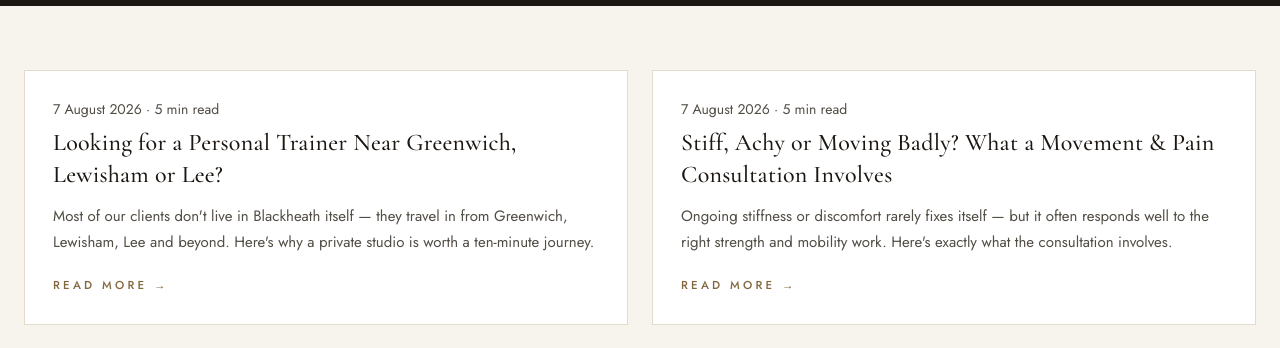
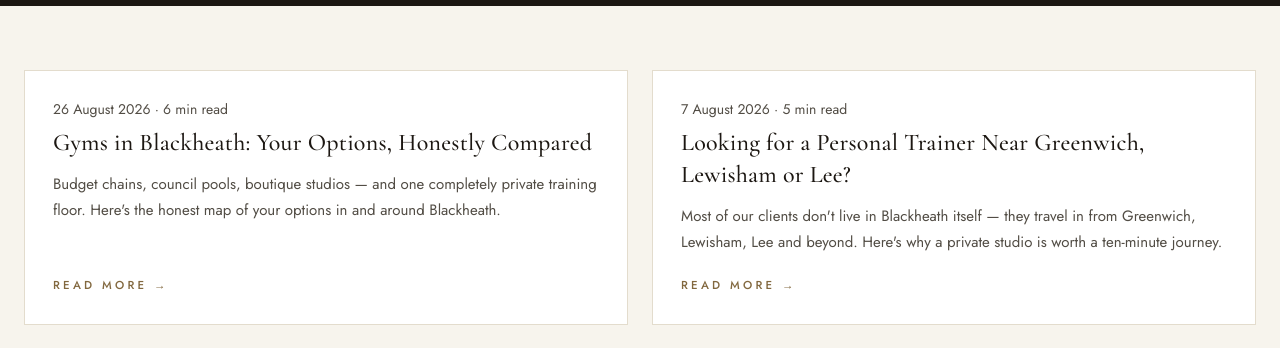
Before and after one commit to Elbrain/kd-website-v, a Next.js app: page /blog in a window 1280 px wide. Shown: the part 388-736 px from the top of the page. Built offline with nearby package versions, Linux system fonts and the light colour scheme; no server answers.

Commit message:
New article: Gyms in Blackheath - honest local comparison (chains, leisure centres, boutiques, private studio)

```diff
--- a/src/data/posts.ts
+++ b/src/data/posts.ts
@@ -34,6 +34,67 @@ export const posts: Post[] = [
   /* ============================================================
    * NEW — August 2026
    * ============================================================ */
+  {
+    slug: "gyms-in-blackheath",
+    title: "Gyms in Blackheath: Your Options, Honestly Compared",
+    metaTitle: "Gyms in Blackheath — Your Options Compared | KD",
+    metaDescription:
+      "Every gym in and around Blackheath compared — budget chains, council leisure centres, boutique studios and private training. An honest local guide.",
+    datePublished: "2026-08-26",
+    dateModified: "2026-08-26",
+    readingMinutes: 6,
+    excerpt:
+      "Budget chains, council pools, boutique studios — and one completely private training floor. Here's the honest map of your options in and around Blackheath.",
+    relatedServiceSlug: "1-to-1-training",
+    sections: [
+      {
+        paragraphs: [
+          "Search \"gyms in Blackheath\" and the results are messier than the village deserves: chains that are actually in Lewisham, leisure centres a bus ride away, and directories that haven't been updated in years. So here's the honest local map — who's actually here, what each option is good at, and who it genuinely suits.",
+          "Full disclosure first: we run [KD Personal Training](/gym/), a completely private training studio in the heart of the village. We'll make the case for private training at the end — but the comparison itself is played straight, because the truth is that different options suit different people.",
+        ],
+      },
+      {
+        h2: "The surprise: there's no big gym in Blackheath itself",
+        paragraphs: [
+          "Here's the thing most people don't realise until they start looking: none of the big-name gyms actually operate in Blackheath Village or SE3. Every chain gym \"in Blackheath\" is really in Lewisham, Charlton or Greenwich — a 25–40 minute walk or a bus ride from the village. What Blackheath itself offers is smaller and more personal: a cluster of boutique Pilates and yoga studios, and our own private personal training studio two minutes from the station.",
+        ],
+      },
+      {
+        h2: "The budget chains (Lewisham, Charlton & Greenwich)",
+        paragraphs: [
+          "If you want maximum access for minimum money and you're happy training self-directed among a crowd, the chains deliver exactly that. The nearest to Blackheath are in Lewisham town centre — PureGym on the High Street and The Gym Group at Thurston Central, both open 24/7 on contract-free monthly plans, around a mile and a half from the village. Towards Charlton's retail parks you'll find another PureGym and a JD Gyms (24/7, saunas included), and The Gym Group has a site by Cutty Sark in Greenwich. Anytime Fitness (Greenwich Shopping Park and Hither Green) and Snap Fitness (East Greenwich) sit in the middle: 24-hour franchise clubs with worldwide access.",
+          "The honest trade-off: you get equipment and opening hours, not outcomes. Nobody checks your technique, nobody adjusts your programme, and peak hours mean queues for the squat rack. We've written a fuller comparison in [private gym vs commercial gym](/private-gym-vs-commercial-gym/).",
+        ],
+      },
+      {
+        h2: "The council leisure centres",
+        paragraphs: [
+          "The Better (GLL) leisure centres are the family all-rounders, and the strongest reason to pick one is water: Glass Mill in Lewisham has a 25m competition pool alongside its gym and studios, The Greenwich Centre pairs its gym with two pools, Charlton Lido offers a heated 50m outdoor pool year-round, and Sutcliffe Park by Kidbrooke station covers athletics and indoor sports. If swimming, classes or kids' activities are the priority, a leisure centre is genuinely the right call.",
+          "For focused strength training, though, they share the commercial-gym limitation: busy floors, shared kit and no one in your corner.",
+        ],
+      },
+      {
+        h2: "The boutique studios in the village",
+        paragraphs: [
+          "Blackheath Village itself runs boutique: several excellent Pilates studios, yoga, and small specialist spaces. If you already know your discipline — reformer Pilates, yoga — the village has you covered, often within a five-minute walk.",
+        ],
+      },
+      {
+        h2: "The private studio option",
+        paragraphs: [
+          "And then there's the model we chose to build: a [completely private training studio](/gym/) in the heart of the village, two minutes from Blackheath station. No members, no crowds, no queues — every session is one client (or one couple) and one coach, with the whole floor and all the kit (squat rack, smith machine, cable system, the Monster G9 rig, free weights) dedicated to you for the hour.",
+          "Who it genuinely suits: people who want coached results rather than gym access — beginners who don't want an audience, [couples training together](/couples-training/), adults [rebuilding strength in their 50s and beyond](/fitness-for-50/), and anyone whose previous memberships quietly lapsed because nobody noticed whether they turned up. If a £20-a-month chain membership you actually use every week is working for you — honestly, keep it. If what you're really buying is a plan, a coach and accountability, that's [what we do all day](/1-to-1-training/).",
+        ],
+      },
+      {
+        h2: "How to choose",
+        paragraphs: [
+          "Ask yourself one question: do you need access, or do you need coaching? Self-motivated with solid technique — take a chain, the value is real. Swimmer or class-lover — take a leisure centre. Devoted to a discipline — the village boutiques are excellent. But if what's been missing is a programme built for you and someone making sure it happens, try a private studio before you sign another 12 months of the same.",
+          "The easy way to find out: every new KD client starts with a [free 30-minute introductory session](/contact-us/) — see the studio, talk through your goals, and feel what a completely private floor is like. Prices are [published openly](/pricing-plans/), and we're [two minutes from the station](/location/).",
+        ],
+      },
+    ],
+  },
   {
     slug: "personal-trainer-near-greenwich-lewisham-lee",
     title: "Looking for a Personal Trainer Near Greenwich, Lewisham or Lee?",
```
